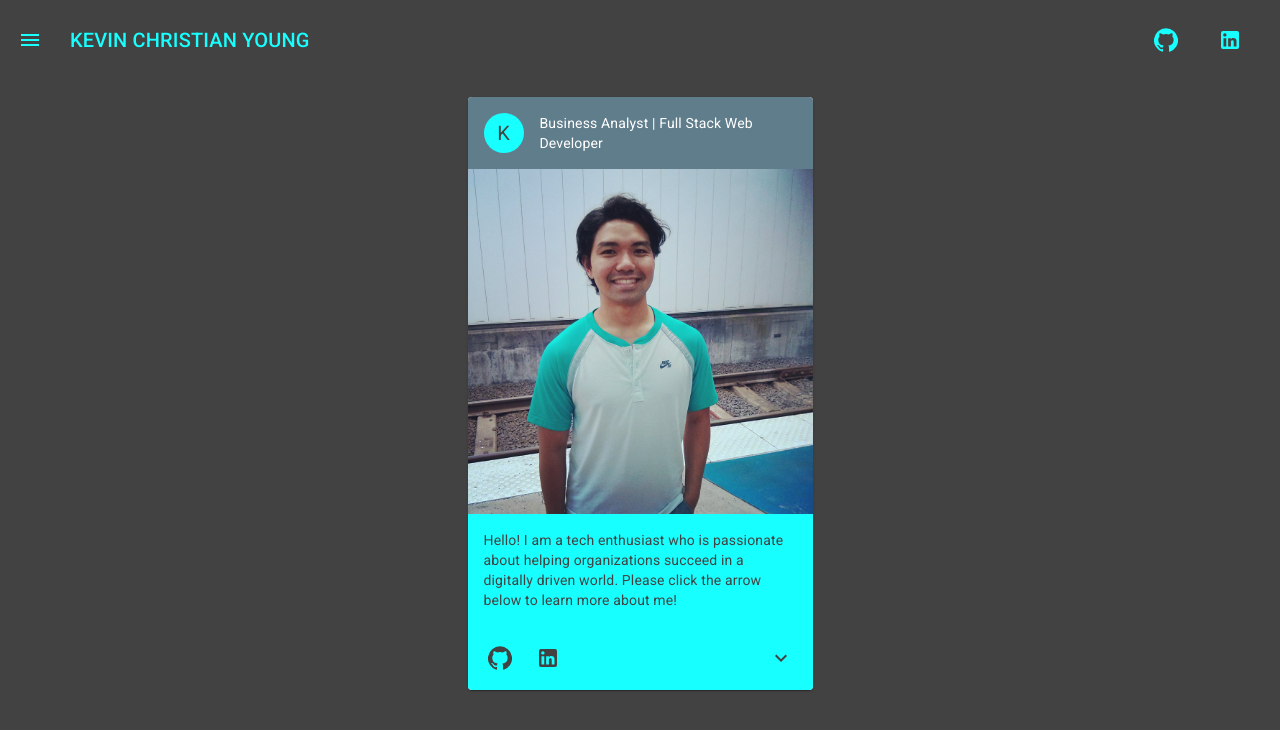
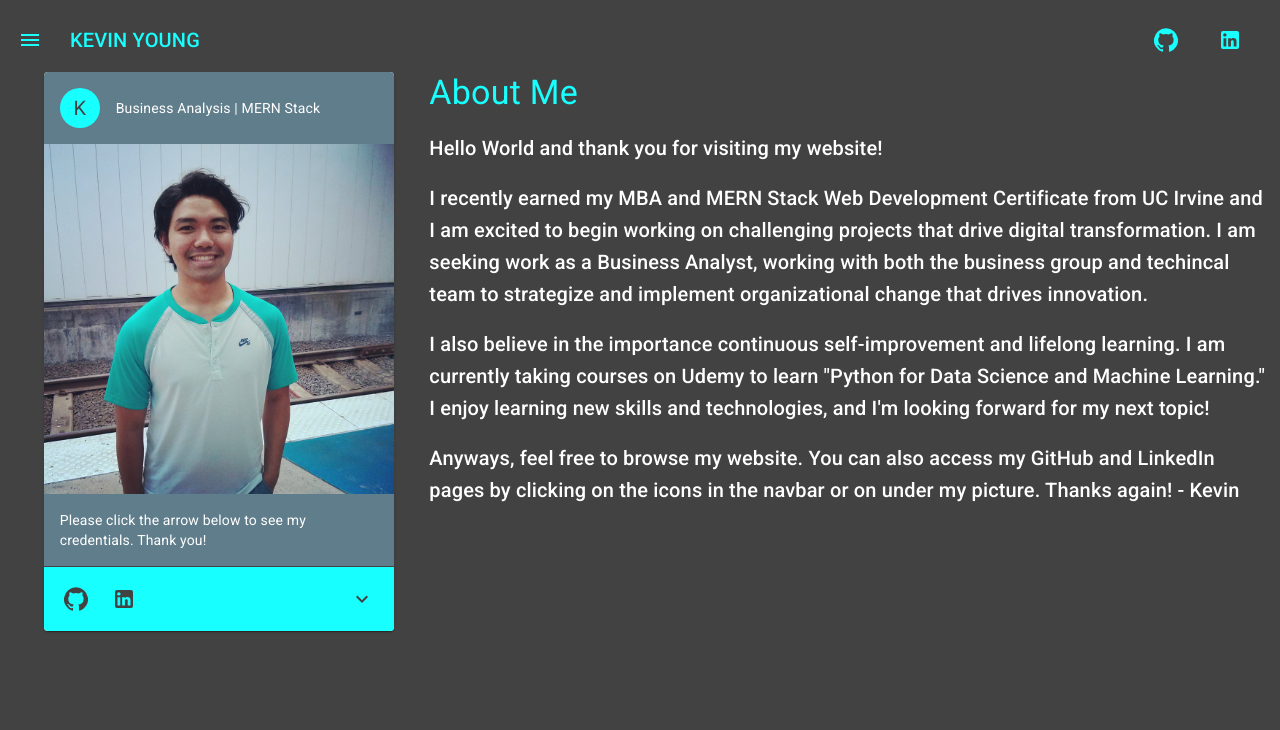
Before and after one commit to Paretooptimal22/Portfolio, a React (Create React App) app in the folder client/: page /about in a window 1280 px wide. Shown: the top 730 px of the page. Built offline with nearby package versions, Linux system fonts and the light colour scheme.

Commit message:
updated about card, nav, about page

```diff
--- a/client/src/components/AboutCard/AboutCard.js
+++ b/client/src/components/AboutCard/AboutCard.js
@@ -15,14 +15,18 @@ import GitHubIcon from '@material-ui/icons/GitHub'
 import LinkedInIcon from '@material-ui/icons/LinkedIn'
 import ExpandMoreIcon from '@material-ui/icons/ExpandMore'
 import MoreVertIcon from '@material-ui/icons/MoreVert'
+import Divider from '@material-ui/core/Divider'
+import List from '@material-ui/core/List'
+import ListItem from '@material-ui/core/ListItem'
+import ListItemText from '@material-ui/core/ListItemText'
 
 const useStyles = makeStyles(theme => ({
   root: {
-    maxWidth: 345,
-    marginTop: '25px'
+    width: 350,
+    // marginTop: '25px'
   },
   media: {
-    height: 0,
+    // height: 500,
     paddingTop: '100%', // 16:9
   },
   expand: {
@@ -40,7 +44,7 @@ const useStyles = makeStyles(theme => ({
     color: '#424242'
   },
   contentArea: {
-    backgroundColor: '#18ffff',
+    backgroundColor: '#607d8b',
 
   },
   actionsArea: {
@@ -51,17 +55,21 @@ const useStyles = makeStyles(theme => ({
     color: '#424242'
   },
   type: {
-    color: '#424242'
+    color: 'white'
   },
   header: {
     backgroundColor: '#607d8b',
     color: 'white'
+  },
+  divider: {
+    backgroundColor: '#424242'
   }
 }))
 
 const AboutCard = props => {
   const classes = useStyles()
   const [expanded, setExpanded] = React.useState(false)
+  const [dense, setDense] = React.useState(false)
 
   const handleExpandClick = () => {
     setExpanded(!expanded)
@@ -81,7 +89,7 @@ const AboutCard = props => {
         //     <MoreVertIcon />
         //   </IconButton>
         // }
-        title="Business Analyst | Full Stack Web Developer"
+        title="Business Analysis | MERN Stack"
         subheader=""
       />
       <CardMedia
@@ -94,6 +102,7 @@ const AboutCard = props => {
           {props.about}
         </Typography>
       </CardContent>
+      <Divider className={classes.divider} />
       <CardActions className={classes.actionsArea} disableSpacing>
         <IconButton aria-label="add to favorites">
           <GitHubIcon className={classes.icon} />
@@ -114,29 +123,102 @@ const AboutCard = props => {
       </CardActions>
       <Collapse in={expanded} timeout="auto" unmountOnExit>
         <CardContent>
-          <Typography paragraph>Method:</Typography>
+          <Typography variant="h6">Education:</Typography>
+          <List dense={dense}>
+            <ListItem>
+              <ListItemText
+                primary="UC Irvine Division of Continuing Education"
+                secondary="Full Stack Web Development | Feb'20"
+              />
+            </ListItem>
+            <ListItem>
+              <ListItemText
+                primary="UC Irvine "
+                secondary="MBA | Jun'19"
+              />
+            </ListItem>
+            <ListItem>
+              <ListItemText
+                primary="Cal State Fullerton"
+                secondary="BA Economics | Dec '09"
+              />
+            </ListItem>
+          </List>
+          <Typography variant="h6">Technologies & Skills</Typography>
+          <List>
+            <ListItem>
+              <ListItemText
+                primary="HTML"
+              />
+            </ListItem>
+            <ListItem>
+              <ListItemText
+                primary="CSS"
+                secondary="Bootstrap, Materialize, Material-UI"
+              />
+            </ListItem>
+            <ListItem>
+              <ListItemText
+                primary="JavaScript"
+                secondary="jQuery"
+              />
+            </ListItem>
+            <ListItem>
+              <ListItemText
+                primary="MERN Stack"
+                secondary="MondoDB, Express, React, Node"
+              />
+            </ListItem>
+            <ListItem>
+              <ListItemText
+                primary="mySQL"
+              />
+            </ListItem>
+            <ListItem>
+              <ListItemText
+                primary="SQL"
+              />
+            </ListItem>
+            <ListItem>
+              <ListItemText
+                primary="VBA"
+              />
+            </ListItem>
+            <ListItem>
+              <ListItemText
+                primary="Python"
+                secondary="In Progress on Udemy"
+              />
+            </ListItem>
+            <ListItem>
+              <ListItemText
+                primary="Tableau"
+              />
+            </ListItem>
+            <ListItem>
+              <ListItemText
+                primary="Agile / Scrum"
+              />
+            </ListItem><ListItem>
+              <ListItemText
+                primary="Microsoft Office"
+                secondary="Excel, Access, Word, Outlook"
+              />
+            </ListItem>
+          </List>
+          {/* <Typography variant="h6">Education:</Typography>
           <Typography paragraph>
-            Heat 1/2 cup of the broth in a pot until simmering, add saffron and set aside for 10
-            minutes.
+            UC Irvine Division of Continuing Education - Full Stack Web Development - Feb '20
           </Typography>
           <Typography paragraph>
-            Heat oil in a (14- to 16-inch) paella pan or a large, deep skillet over medium-high
-            heat. Add chicken, shrimp and chorizo, and cook, stirring occasionally until lightly
-            browned, 6 to 8 minutes. Transfer shrimp to a large plate and set aside, leaving chicken
-            and chorizo in the pan. Add pimentón, bay leaves, garlic, tomatoes, onion, salt and
-            pepper, and cook, stirring often until thickened and fragrant, about 10 minutes. Add
-            saffron broth and remaining 4 1/2 cups chicken broth; bring to a boil.
+            UC Irvine - MBA - Jun '19
           </Typography>
           <Typography paragraph>
-            Add rice and stir very gently to distribute. Top with artichokes and peppers, and cook
-            without stirring, until most of the liquid is absorbed, 15 to 18 minutes. Reduce heat to
-            medium-low, add reserved shrimp and mussels, tucking them down into the rice, and cook
-            again without stirring, until mussels have opened and rice is just tender, 5 to 7
-            minutes more. (Discard any mussels that don’t open.)
+            Cal State Fullerton - BA Economics - Dec '09
           </Typography>
-          <Typography>
-            Set aside off of the heat to let rest for 10 minutes, and then serve.
-          </Typography>
+          <Typography variant="h6">
+            Technologies and Skills:
+          </Typography> */}
         </CardContent>
       </Collapse>
     </Card>
--- a/client/src/components/Nav/Nav.js
+++ b/client/src/components/Nav/Nav.js
@@ -73,7 +73,7 @@ const NavGuts = props => {
             <MenuIcon />
           </IconButton>
           <Typography variant="h6" className={classes.title}>
-            KEVIN CHRISTIAN YOUNG
+            KEVIN YOUNG
           </Typography>
           <Button href="https://github.com/Paretooptimal22" color="inherit">
             <GitHubIcon />
--- a/client/src/pages/About/About.js
+++ b/client/src/pages/About/About.js
@@ -22,6 +22,12 @@ const useStyles = makeStyles(theme => ({
   },
   grid: {
 
+  },
+  title: {
+    color: '#18ffff'
+  },
+  paragraph: {
+    color: 'white'
   }
 }))
 
@@ -31,17 +37,38 @@ const About = () => {
 
   return(
     <div className={classes.root}>
-      <Grid container className={classes.grid}>
-        <Grid item xs={12} alignContent="center">
+      <Grid container direction="row" alignItems="flex-start" className={classes.grid}>
+        <Grid item xs={12} sm={4} >
           <Grid container justify="center">
             <AboutCard
               image={me}
-              about="Hello! I am a tech enthusiast who is passionate about helping organizations succeed in a digitally driven world. Please click the arrow below to learn more about me!"
+              about="Please click the arrow below to see my credentials. Thank you!"
             />
           </Grid>
-
         </Grid>
-
+        <Grid item xs={12} sm={8}>
+          <Grid container direction="column">
+            <Typography variant="h4" className={classes.title}>
+              About Me
+            </Typography>
+            <br/>
+            <Typography variant="h6" className={classes.paragraph}>
+              Hello World and thank you for visiting my website!
+            </Typography>
+            <br/>
+            <Typography variant="h6" className={classes.paragraph}>
+              I recently earned my MBA and MERN Stack Web Development Certificate from UC Irvine and I am excited to begin working on challenging projects that drive digital transformation.  I am seeking work as a Business Analyst, working with both the business group and techincal team to strategize and implement organizational change that drives innovation.
+            </Typography>
+            <br/>
+            <Typography variant="h6" className={classes.paragraph}>
+              I also believe in the importance continuous self-improvement and lifelong learning. I am currently taking courses on Udemy to learn "Python for Data Science and Machine Learning." I enjoy learning new skills and technologies, and I'm looking forward for my next topic!
+            </Typography>
+            <br/>
+            <Typography variant="h6" className={classes.paragraph}>
+              Anyways, feel free to browse my website.  You can also access my GitHub and LinkedIn pages by clicking on the icons in the navbar or on under my picture. Thanks again! - Kevin
+            </Typography>
+          </Grid>
+        </Grid>
       </Grid>
 
     </div>
```
